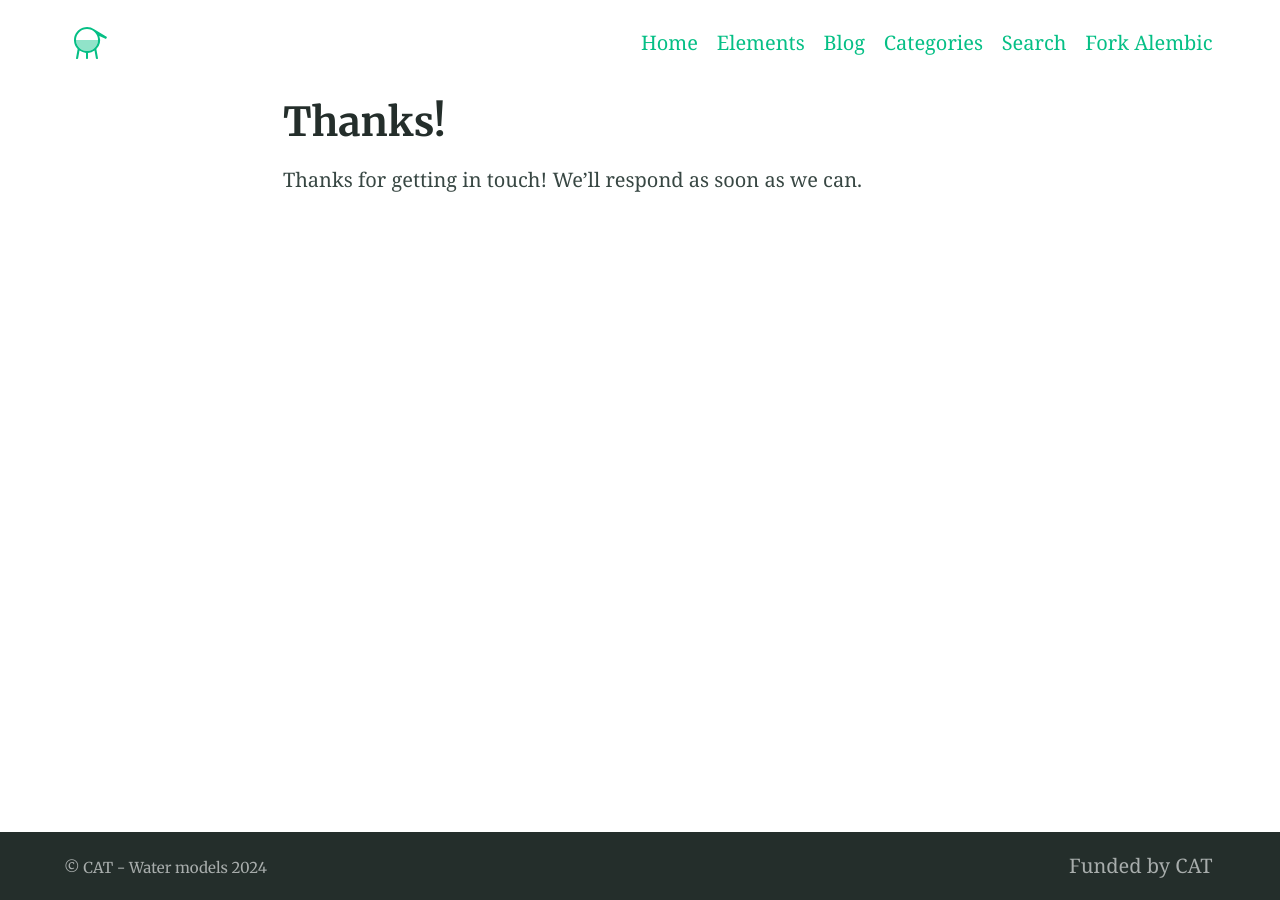
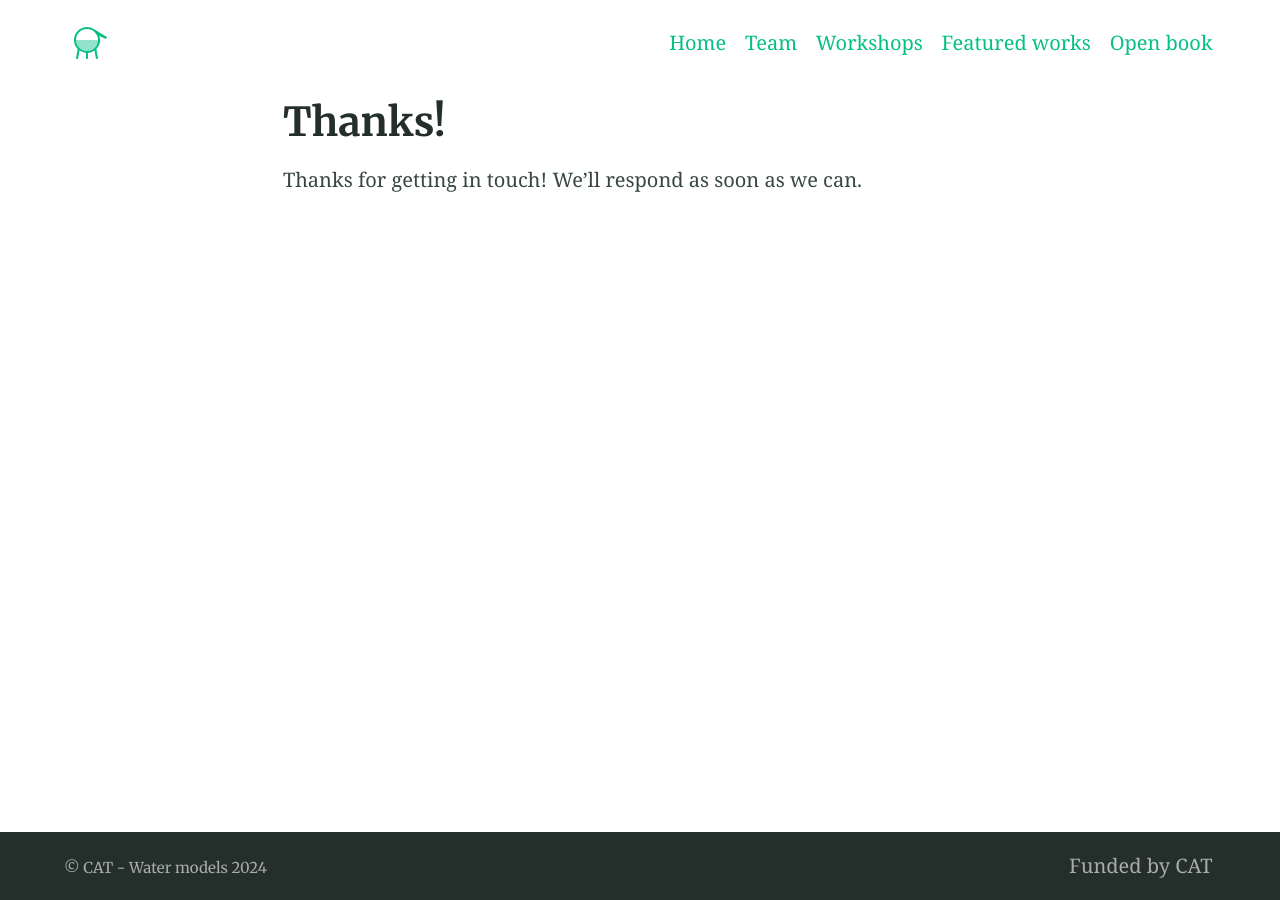
Before and after one commit to cat-water-models/cat-water-models.github.io, a Jekyll site: the page built from thanks.md, in a window 1280 px wide. Built offline with Jekyll 4.4.1, drawn with Linux system fonts in a browser that asks for light colours.

Commit message:
Update _config.yml

```diff
--- a/_config.yml
+++ b/_config.yml
@@ -38,16 +38,16 @@ plugins:
 paginate: 2 # jekyll-paginate > items per page
 paginate_path: blog/page:num # jekyll-paginate > blog page
 jekyll-mentions: https://twitter.com # jekyll-mentions > service used when @replying
-twitter:
-  username: DavidDarnes # jekyll-seo-tag > Owners twitter username
-author: DavidDarnes # jekyll-seo-tag > default author
-social: # jekyll-seo-tag > social overrides
-  name: David Darnes # jekyll-seo-tag > real name
-  links:  # jekyll-seo-tag > social aliases (sameAs)
-    - https://twitter.com/DavidDarnes
-    - https://www.facebook.com/daviddarnes
-    - https://www.linkedin.com/in/daviddarnes
-    - https://github.com/daviddarnes
+#twitter:
+#  username:  # jekyll-seo-tag > Owners twitter username
+author: CAT Water models # jekyll-seo-tag > default author
+#social: # jekyll-seo-tag > social overrides
+#  name: David Darnes # jekyll-seo-tag > real name
+#  links:  # jekyll-seo-tag > social aliases (sameAs)
+#    - https://twitter.com/DavidDarnes
+#    - https://www.facebook.com/daviddarnes
+#    - https://www.linkedin.com/in/daviddarnes
+#    - https://github.com/daviddarnes
 # markdown: CommonMark # Markdown parse settings, CommonMark performs slightly better an others in build time
 # commonmark:
   # options: ["SMART", "FOOTNOTES"]
@@ -95,7 +95,7 @@ encoding: utf-8 # Make sure the encoding is right
 lang: en-GB # Set the site language
 title: "CAT - Water models" # Site name or title, also used in jekyll-seo-tag
 logo: "/assets/logos/logo.svg" # Site logo, also used in jekyll-seo-tag
-description: "Examining how quantitative models are currently developed and used in water governance and management" # Site description and default description, also used in jekyll-seo-tag
+description: "Researching modelling practices in water governance" # Site description and default description, also used in jekyll-seo-tag
 url: "https://cat-water-models.github.io" # Site url, also used in jekyll-seo-tag
 baseurl: ""
 repo: "https://github.com/cat-water-models"
@@ -123,17 +123,16 @@ favicons: # Favicons are also used in the manifest file. Syntax is 'size: path'
 navigation_header:
 - title: Home
   url: /
-- title: Elements
-  url: /elements/
-- title: Blog
-  url: /blog/
-- title: Categories
-  url: /categories/
-- title: Search
-  url: /search/
-- title: Fork Alembic
-  url: https://github.com/daviddarnes/alembic
-
+- title: Team
+  url: /team/
+- title: Workshops
+  url: /workshops/
+- title: Featured works
+  url: /featured/
+#- title: Search
+#  url: /search/
+- title: Open book
+  url: https://cat-water-models.github.com/book
 navigation_footer:
 - title: Funded by CAT
   url: http://netias.science/project_constructive-advanced-thinking
```
